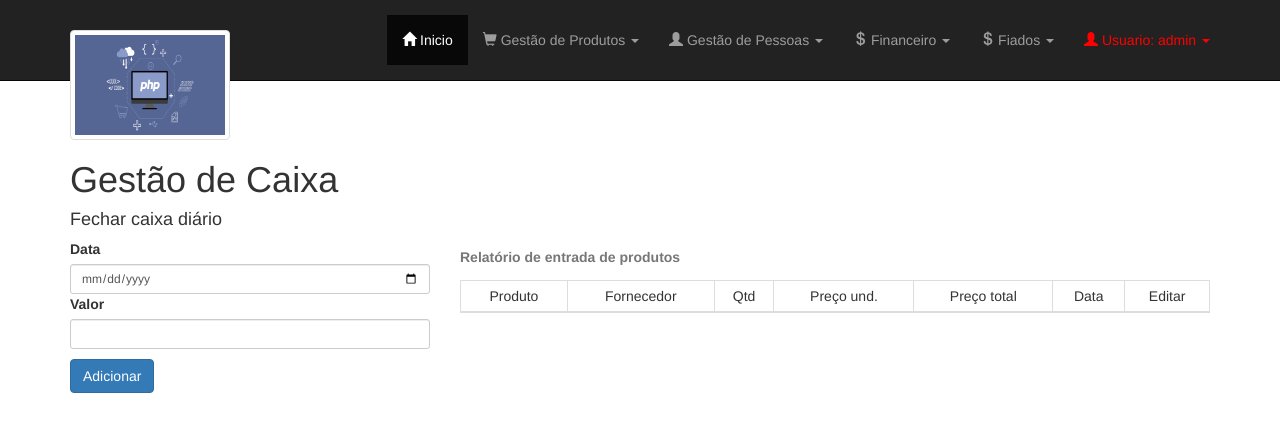
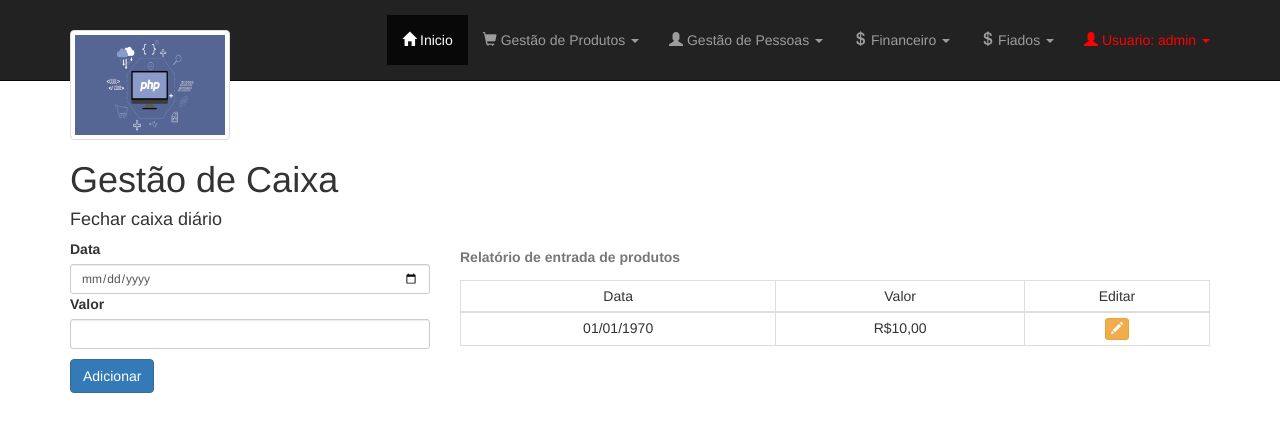
Before and after one commit to PedroGouveia1/gestao-lanchonete, a PHP site: page /sistema/view/caixa.php in a window 1280 px wide. Shown: the top 432 px of the page. Run offline with PHP 8.4, Linux system fonts and the light colour scheme; a user stored in the database is signed in; data comes from the database, SQL or seed files in the repository; tables that the repository leaves empty or names only in its code hold one stand-in row (values such as "Sample post"); data that the repository does not hold is empty.

Commit message:
Cria edição de fechamento de caixa diário

```diff
--- a/view/caixa.php
+++ b/view/caixa.php
@@ -59,35 +59,13 @@ if(isset($_SESSION['usuario'])){
 
 
 					<div class="modal-body">
-						<form id="frmCompraU" enctype="multipart/form-data">
-							<input type="text" id="idCompra" hidden="" name="idCompra">
-							<label for="produtoSelectU">Produto</label>
-							<input type="hidden" id="produtoSelectU" name="produtoSelectU">
-							<select class="form-control input-sm" disabled="">
-								<?php
-									$sql="SELECT id_produto, nome FROM produtos ORDER BY nome";
-									$result=mysqli_query($conexao,$sql);
-									while($mostrar=mysqli_fetch_row($result)):
-								?>
-									<option value="<?php echo $mostrar[0] ?>"><?php echo $mostrar[1]; ?></option>
-								<?php endwhile; ?>
-							</select>
-							<label for="fornecedorSelectU">Fornecedor</label>
-							<select class="form-control input-sm" id="fornecedorSelectU" name="fornecedorSelectU">
-								<?php
-									$sql="SELECT id_fornecedor, nome FROM fornecedores ORDER BY nome";
-									$result=mysqli_query($conexao,$sql);
-									while($mostrar=mysqli_fetch_row($result)):
-								?>
-									<option value="<?php echo $mostrar[0] ?>"><?php echo $mostrar[1]; ?></option>
-								<?php endwhile; ?>
-							</select>
-							<label>Quantidade</label>
-							<input type="text" class="form-control input-sm" id="quantidadeU" name="quantidadeU">
-							<label>Preço</label>
-							<input type="text" class="form-control input-sm dinheiro" id="precoU" name="precoU">
-
-						</form>
+						<form id="frmCaixaU" enctype="multipart/form-data">
+						<label for="produtoSelect">Data</label>
+						<input class="form-control input-sm" type="date" name="dataCaixaU" id="dataCaixaU">
+						<label>Valor</label>
+						<input type="text" class="form-control input-sm dinheiro" id="precoU" name="precoU">
+						<p></p>
+					</form>
 					</div>
 					<div class="modal-footer">
 						<button id="btnAtualizarCompra" type="button" class="btn btn-warning" data-dismiss="modal">Editar</button>
@@ -101,17 +79,15 @@ if(isset($_SESSION['usuario'])){
 	</html>
 
 	<script type="text/javascript">
-		function addDadosCompra(idcompra){
+		function addDadosCaixa(idcaixa){
 			$.ajax({
 				type:"POST",
-				data:"idcompra=" + idcompra,
-				url:"../procedimentos/financeiros/obterDados.php",
+				data:"idcaixa=" + idcaixa,
+				url:"../procedimentos/financeiros/obterDadosCaixa.php",
 				success:function(r){
+					console.log(r);
 					dado=jQuery.parseJSON(r);
-					$('#idCompra').val(dado['id_compras']);
-					$('#produtoSelectU').val(dado['id_produto']);
-					$('#fornecedorSelectU').val(dado['id_fornecedor']);
-					$('#quantidadeU').val(dado['quantidade']);
+					$('#dataCaixaU').val(dado['dataCaixa']);
 					$('#precoU').val(dado['preco']);
 
 				}
--- a/view/financeiros/tabelaCaixa.php
+++ b/view/financeiros/tabelaCaixa.php
@@ -3,20 +3,7 @@
 	require_once "../../classes/conexao.php";
 	$c= new conectar();
 	$conexao=$c->conexao();
-	$sql="SELECT 	pr.nome,
-					fo.nome,
-					co.quantidade,
-					(co.preco / co.quantidade),
-					co.preco,
-					co.dataCompra,
-					co.id_compras
-				from compras as co
-				inner join produtos as pr
-				on pr.id_produto=co.id_produto
-				inner join fornecedores as fo
-				on fo.id_fornecedor=co.id_fornecedor
-				WHERE co.ativo = 1
-				ORDER BY co.id_compras desc";
+	$sql="SELECT id_caixa, dataCaixa, valor, id_usuario FROM caixa ORDER BY id_caixa desc";
 	$result=mysqli_query($conexao,$sql);
 
 
@@ -27,12 +14,8 @@
 	<caption><label>Relatório de entrada de produtos</label></caption>
 	<tr>
 		<thead><tr>
-		<td>Produto</td>
-		<td>Fornecedor</td>
-		<td>Qtd</td>
-		<td>Preço und.</td>
-		<td>Preço total</td>
 		<td>Data</td>
+		<td>Valor</td>
 		<td>Editar</td>
 		<!--<td>Excluir</td>-->
 		</thead>
@@ -41,23 +24,19 @@
 	<?php while($mostrar=mysqli_fetch_row($result)): ?>
 
 	<tr>
-		<td><?php echo $mostrar[0]; ?></td>
-		<td><?php echo $mostrar[1]; ?></td>
-		<td><?php echo $mostrar[2]; ?></td>
-		<td>R$<?php echo number_format($mostrar[3], 2, ',', '.'); ?></td>
-		<td>R$<?php echo number_format($mostrar[4], 2, ',', '.'); ?></td>
-		<td><?php echo date("d/m/Y", strtotime($mostrar[5])) ?></td>
+		<td><?php echo date("d/m/Y", strtotime($mostrar[1])) ?></td>
+		<td>R$<?php echo number_format($mostrar[2], 2, ',', '.'); ?></td>
 
 		<td>
-			<span  data-toggle="modal" data-target="#abremodalUpdateCompra" class="btn btn-warning btn-xs" onclick="addDadosCompra('<?php echo $mostrar[6] ?>')">
+			<span  data-toggle="modal" data-target="#abremodalUpdateCompra" class="btn btn-warning btn-xs" onclick="addDadosCaixa('<?php echo $mostrar[0] ?>')">
 				<span class="glyphicon glyphicon-pencil"></span>
 			</span>
 		</td>
 		<!--<td>
 			<span class="btn btn-danger btn-xs" onclick="eliminarProduto('<?php echo $mostrar[6] ?>', '<?php echo $mostrar[0] ?>', '<?php echo $mostrar[1] ?>')">
 				<span class="glyphicon glyphicon-remove"></span>
-			</span>
-		</td>-->
+			</span>-->
+		</td>
 	</tr>
 <?php endwhile; ?>
 </table>
```
Also changed, not shown: classes/financeiros.php (+21 -0 lines), procedimentos/financeiros/obterDadosCaixa.php (added, +12 -0 lines).
